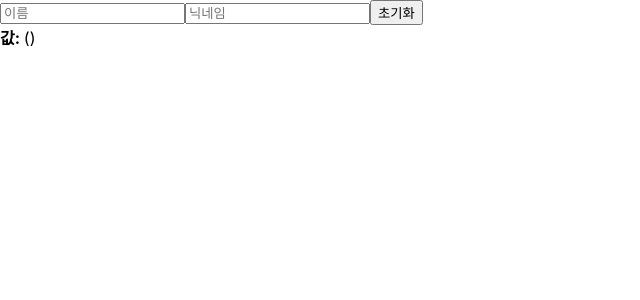
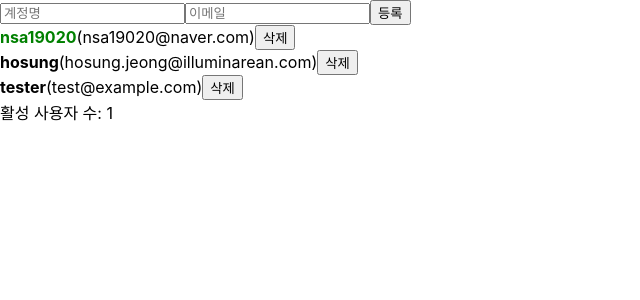
Before and after one commit to innerbloo/react-tutorial, a React (Create React App) app: page / in a window 1280 px wide. Shown: the top 300 px of the page, without its empty margins (0-640 px from the left). Built offline with nearby package versions, Linux system fonts and the light colour scheme.

Commit message:
React.memo

```diff
--- a/src/App.js
+++ b/src/App.js
@@ -1,8 +1,85 @@
-import InputSample from './InputSample';
+import {useRef, useState, useMemo, useCallback} from 'react';
+import UserList from './UserList';
+import CreateUser from './CreateUser';
+
+const countActiveUsers = users => {
+  console.log('활성사용자 수를 세는중..');
+  return users.filter(user => user.active).length;
+}
 
 function App() {
+  const [inputs, setInputs] = useState({
+    username: '',
+    email: ''
+  });
+  const {username, email} = inputs;
+
+  const onChange = useCallback(e => {
+    const {name, value} = e.target;
+
+    setInputs({
+      ...inputs,
+      [name]: value
+    })
+  }, [inputs]);
+
+  const [users, setUsers] = useState([
+    {
+      id: 1,
+      username: 'nsa19020',
+      email: 'nsa19020@naver.com',
+      active: true
+    },
+    {
+      id: 2,
+      username: 'hosung',
+      email: 'hosung.jeong@illuminarean.com',
+      active: false
+    },
+    {
+      id: 3,
+      username: 'tester',
+      email: 'test@example.com',
+      active: false
+    }
+  ]);
+
+  const nextId = useRef(4);
+
+  const onCreate = useCallback(() => {
+    const user = {
+      id: nextId.current,
+      username,
+      email
+    }
+
+    // setUsers([...users, user]);
+    setUsers(users => users.concat(user));
+
+    setInputs({
+      username: '',
+      email: ''
+    })
+
+    nextId.current += 1;
+  }, [username, email]);
+
+  const onRemove = useCallback(id => {
+    setUsers(users => users.filter(user => user.id !== id));
+  }, [])
+
+  const onToggle = useCallback(id => {
+    setUsers(users.map(user => user.id === id ? {...user, active: !user.active} : user));
+  }, [users])
+
+  const count = useMemo(() => countActiveUsers(users), [users]);
+
   return (
-    <InputSample/>
+    <>
+      <CreateUser username={username} email={email} onChange={onChange} onCreate={onCreate}/>
+      <UserList users={users} onChange={onCreate} onRemove={onRemove} onToggle={onToggle}/>
+      <div>활성 사용자 수: {count}</div>
+    </>
   );
 }
 
--- /dev/null
+++ b/src/CreateUser.js
@@ -0,0 +1,25 @@
+import React from 'react';
+
+const CreateUser = ({username, email, onChange, onCreate}) => {
+  return (
+    <div>
+      <input
+        type="text"
+        name='username'
+        placeholder='계정명'
+        onChange={onChange}
+        value={username}
+      />
+      <input
+        type="text"
+        name='email'
+        placeholder='이메일'
+        onChange={onChange}
+        value={email}
+      />
+      <button onClick={onCreate}>등록</button>
+    </div>
+  );
+};
+
+export default React.memo(CreateUser);
--- a/src/InputSample.js
+++ b/src/InputSample.js
@@ -1,10 +1,11 @@
-import {useState} from 'react';
+import {useState, useRef} from 'react';
 
 const InputSample = () => {
   const [inputs, setInputs] = useState({
     name: '',
     nickname: '',
   });
+  const nameInput = useRef();
   const {name, nickname} = inputs;
 
   const onChange = e => {
@@ -21,11 +22,12 @@
       name: '',
       nickname: ''
     })
+    nameInput.current.focus();
   }
 
   return (
     <div>
-      <input type="text" name='name' placeholder='이름' onChange={onChange} value={name}/>
+      <input type="text" name='name' placeholder='이름' onChange={onChange} value={name} ref={nameInput}/>
       <input type="text" name='nickname' placeholder='닉네임' onChange={onChange} value={nickname}/>
       <button onClick={onReset}>초기화</button>
       <div>
--- /dev/null
+++ b/src/UserList.js
@@ -0,0 +1,36 @@
+import React, {useEffect} from 'react';
+
+const User = React.memo(({user, onRemove, onToggle}) => {
+  const {username, email, id, active} = user;
+  useEffect(() => {
+    // console.log('user 마운트');
+    return () => {
+      // console.log('user 언마운트');
+    }
+  }, [user])
+
+  return (
+    <div>
+      <b
+        style={{color: active && 'green', cursor: 'pointer'}}
+        onClick={() => onToggle(id)}
+      >
+        {username}
+      </b>
+      <span>({email})</span>
+      <button onClick={() => onRemove(id)}>삭제</button>
+    </div>
+  )
+})
+
+const UserList = ({users, onRemove, onToggle}) => {
+  return (
+    <div>
+      {users.map(user => (
+        <User key={user.id} user={user} onRemove={onRemove} onToggle={onToggle}/>
+      ))}
+    </div>
+  );
+};
+
+export default React.memo(UserList);
```
